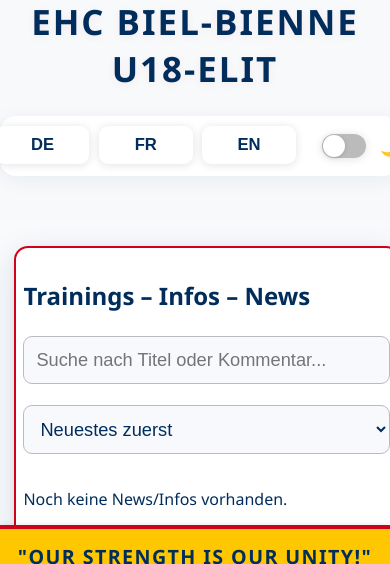
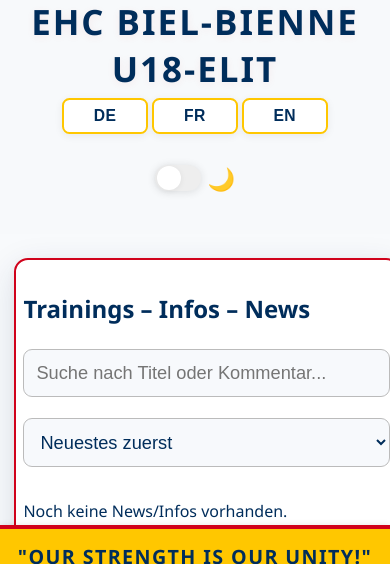
Before and after one commit to Noudi72/U18-Homepage, a plain HTML site: page news.html in a window 390 px wide. Shown: the part 200-764 px from the top of the page. Drawn offline with Linux system fonts and the light colour scheme; no server answers.

Commit message:
Add files via upload

```diff
--- a/news.html
+++ b/news.html
@@ -58,87 +58,117 @@
       color: #ffc700;
       text-shadow: 0 2px 16px #000a;
     }
-    /* Sprachleiste identisch zu tagebuch */
-    .lang-switcher {
+    .langbar {
       display: flex;
-      flex-direction: row;
-      gap: 0.45rem;
-      margin: 38px auto 26px auto;
+      flex-direction: column;
+      align-items: center;
+      justify-content: center;
+      margin-bottom: 1.1rem;
+    }
+
+    .lang-btns-row {
+      display: flex;
+      gap: 0.7rem;
       justify-content: center;
       align-items: center;
+      margin: 0 auto 0.2rem auto;
       width: 100%;
-      background: #fff;
-      border-radius: 16px;
-      box-shadow: 0 4px 20px #002d5b10;
-      padding: 0.6rem 1.6rem;
-      max-width: 420px;
+      max-width: 390px;
     }
-    body.dark-mode .lang-switcher { background: #1b2940 !important; }
+
     .lang-btn {
       background: #fff;
       color: #002d5b;
-      border: none;
-      border-radius: 8px;
-      padding: 9px 40px;
+      border: 2.2px solid #ffc700;
+      border-radius: 12px;
+      box-shadow: 0 2px 9px #0001;
+      padding: 0.62rem 1.45rem;
+      font-size: 1.13rem;
       font-weight: bold;
-      font-size: 1.1rem;
+      outline: none;
+      transition: background 0.18s, color 0.18s, border 0.18s;
+      margin: 0;
       cursor: pointer;
-      box-shadow: 0 1px 8px #2222;
-      transition: background 0.18s, color 0.18s;
-      outline: none;
-      margin-bottom: 3px;
+      letter-spacing: 0.5px;
+      position: relative;
+      min-width: 62px;
+      text-align: center;
+      display: inline-block;
+      box-sizing: border-box;
     }
-    .lang-btn.active, .lang-btn:focus {
+    .lang-btn.active,
+    .lang-btn:focus,
+    .lang-btn[aria-pressed="true"] {
       background: #ffc700;
-      color: #002d5b;
+      color: #011631;
+      border: 2.2px solid #ffc700;
+      font-weight: bold;
     }
-    .lang-btn:hover:not(.active) {
-      background: #d0021b;
-      color: #fff;
+    .lang-btn:hover {
+      background: #ffc700;
+      color: #011631;
+      border-color: #d0021b;
     }
-    .lang-btns-row {
-      display: flex;
-      gap: 0.6rem;
-      justify-content: center;
-      width: 100%;
+
+    @media (max-width: 600px) {
+      .lang-btn {
+        padding: 7px 0.5em;
+        font-size: 0.98rem;
+        border-radius: 7.5px;
+        min-width: 27vw;
+        margin-left: 0;
+        margin-right: 0;
+      }
+      .lang-btns-row {
+        gap: 0.25rem;
+        max-width: 99vw;
+      }
     }
     .dark-toggle-wrap {
       display: flex;
       align-items: center;
-      margin-left: 1.2rem;
+      gap: 0.42rem;
+      margin: 0.32em 0 0.2em 0;
+    }
+    .toggle-switch {
+      width: 46px;
+      height: 26px;
+      background: #eee;
+      border-radius: 15px;
+      box-shadow: 0 1px 8px #2222;
+      cursor: pointer;
+      display: inline-block;
+      position: relative;
+      transition: background .2s;
+    }
+    .toggle-switch.active {
+      background: #ffc700;
+    }
+    .toggle-switch .slider {
+      width: 24px;
+      height: 24px;
+      border-radius: 50%;
+      background: #fff;
+      position: absolute;
+      left: 2px;
+      top: 1px;
+      transition: left .2s;
+      box-shadow: 0 1px 6px #0001;
+    }
+    .toggle-switch.active .slider {
+      left: 20px;
+      background: #002d5b;
     }
     .dark-toggle-label {
-      font-size: 1.15rem;
-      color: var(--ehcb-blue);
-      margin-left: 0.22em;
+      font-size: 1.38rem;
+      vertical-align: middle;
+      user-select: none;
+      color: #002d5b;
       font-weight: bold;
       cursor: pointer;
-      user-select: none;
       transition: color .3s;
     }
-    body.dark-mode .dark-toggle-label { color: var(--ehcb-yellow);}
-    .toggle-switch {
-      width: 44px; height: 24px;
-      border-radius: 14px;
-      background: #bbb;
-      display: inline-block;
-      position: relative;
-      cursor: pointer;
-      margin-right: 0.2em;
-      transition: background .18s;
-      vertical-align: middle;
-    }
-    .toggle-switch .slider {
-      width: 22px; height: 22px;
-      border-radius: 50%;
-      background: var(--ehcb-white);
-      position: absolute;
-      top: 1px; left: 1px;
-      box-shadow: 0 1px 4px #0002;
-      transition: left .19s;
-    }
-    .toggle-switch.active { background: #d0021b;}
-    .toggle-switch.active .slider { left: 21px; background: #ffc700;}
+    body.dark-mode .dark-toggle-label { color: #ffc700; }
     /* Back-Button wie in tagebuch */
     .back-btn {
       display: inline-block;
@@ -188,17 +218,16 @@
     @media (max-width: 600px) {
       .lang-switcher {
         flex-direction: row;
-        gap: 0.45rem;
+        gap: 0.40rem;
         margin-top: 18px;
         max-width: 99vw;
-        padding: 0.6rem 0.4rem;
+        padding: 0.4rem 0.4rem;
       }
       .lang-btn {
-        padding: 9px 0.9em;
-        font-size: 1.04rem;
-        border-radius: 9px;
-        min-width: 24vw;
-        margin-bottom: 2px;
+        padding: 7px 0.5em;
+        font-size: 0.98rem;
+        border-radius: 7.5px;
+        min-width: 22vw;
       }
       .ehcb-card {
         padding: 12px 2vw 12px 2vw;
@@ -263,11 +292,11 @@
       <a class="back-btn" href="index.html" id="backBtn">Back</a>
       <img src="wikinger.png" class="header-logo" alt="Logo" />
       <div class="header-title" id="main-title">EHC BIEL-BIENNE U18-ELIT</div>
-      <div class="lang-switcher">
+      <div class="langbar">
         <div class="lang-btns-row">
-          <button class="lang-btn" id="btn-de">DE</button>
-          <button class="lang-btn" id="btn-fr">FR</button>
-          <button class="lang-btn" id="btn-en">EN</button>
+          <button class="lang-btn" id="btn-de" data-lang="de" aria-label="Sprache Deutsch wählen" type="button">DE</button>
+          <button class="lang-btn" id="btn-fr" data-lang="fr" aria-label="Sprache Französisch wählen" type="button">FR</button>
+          <button class="lang-btn" id="btn-en" data-lang="en" aria-label="Sprache Englisch wählen" type="button">EN</button>
         </div>
         <div class="dark-toggle-wrap">
           <span class="toggle-switch" id="darkToggle" tabindex="0" aria-label="Dark Mode Toggle">
```
Also changed, not shown: dashboard.html (+14 -3 lines), index.html (+57 -28 lines), kalender.html (+53 -42 lines), tagebuch.html (+66 -63 lines).
